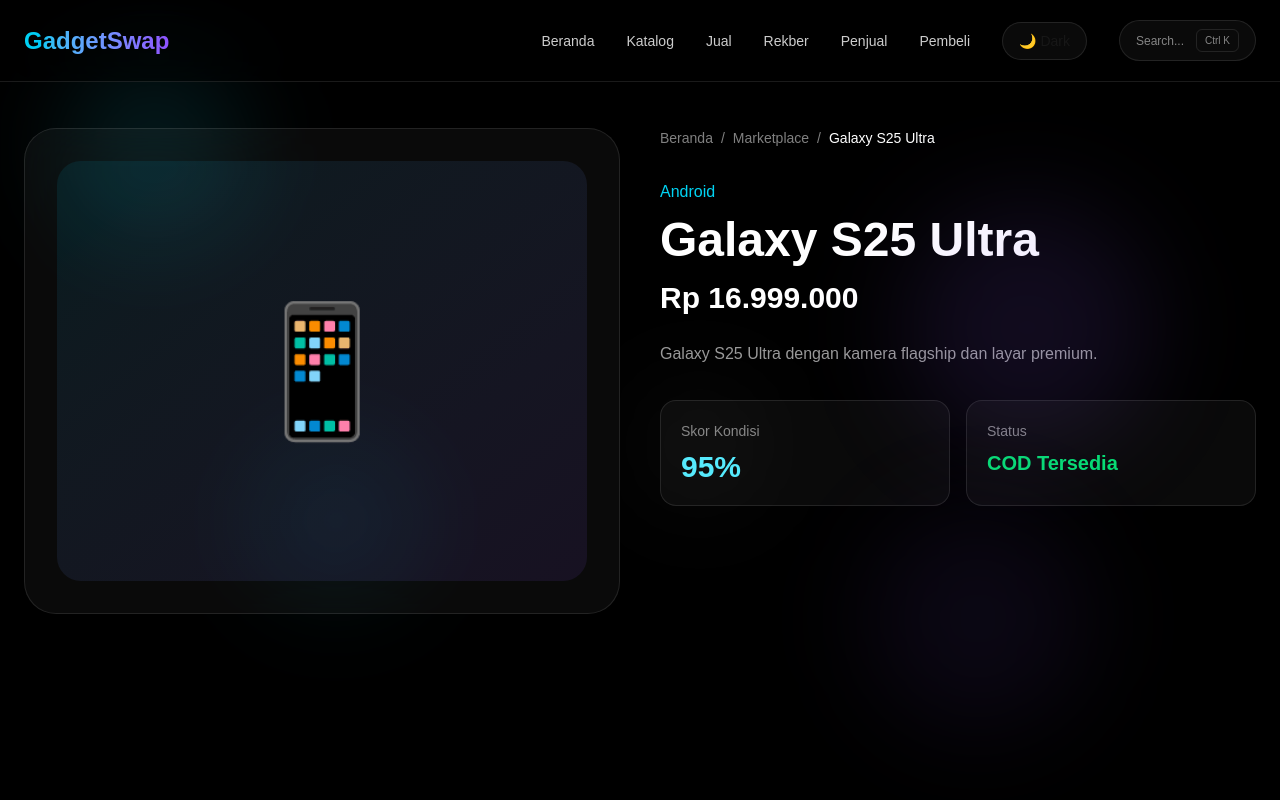
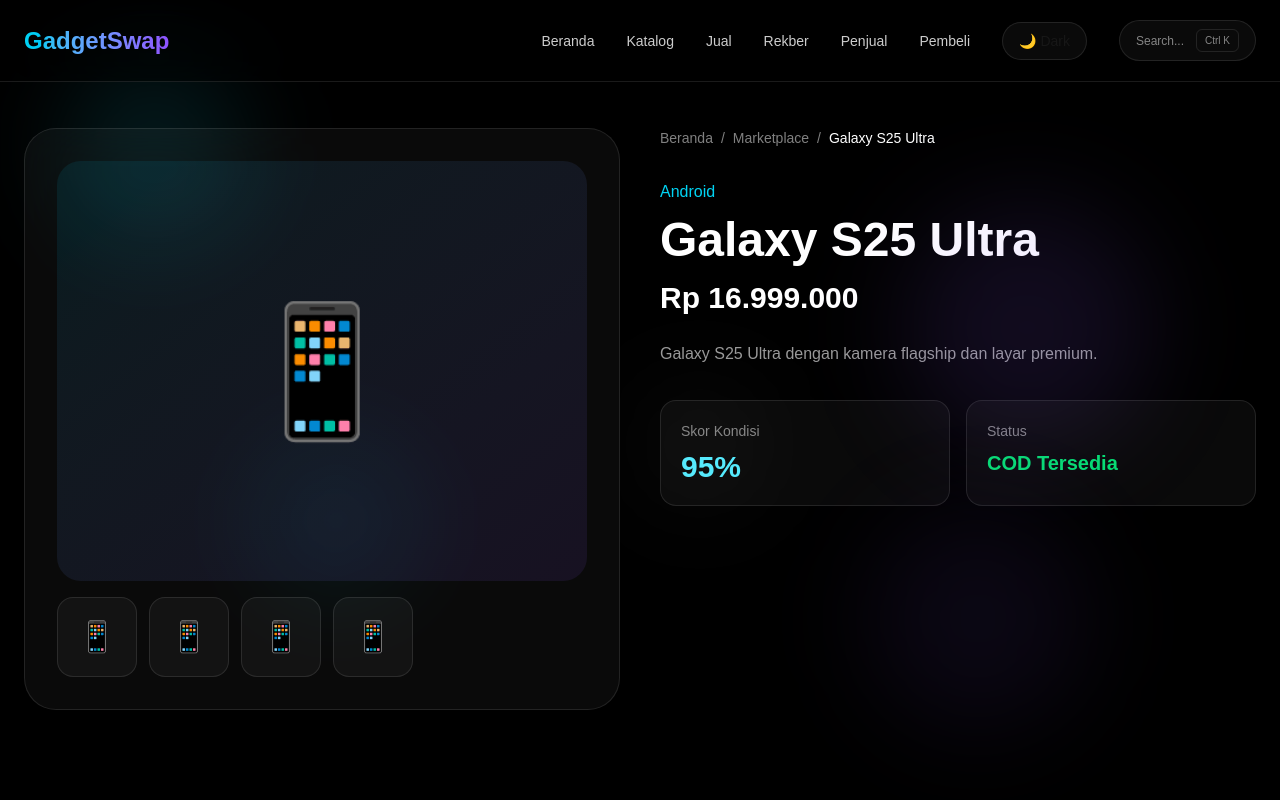
Before and after one commit to Rexlicky/gadgetswap, a Next.js app: page /product/galaxy-s25-ultra in a window 1280 px wide. Shown: the top 800 px of the page. Built offline with nearby package versions, Linux system fonts and the light colour scheme.

Commit message:
feat: add product image gallery

```diff
--- a/src/app/product/[slug]/page.js
+++ b/src/app/product/[slug]/page.js
@@ -1,6 +1,7 @@
 import { products } from "@/data/products";
 import ProductBreadcrumb from "@/components/product/ProductBreadcrumb";
 import RelatedProducts from "@/components/product/RelatedProducts";
+import ProductGallery from "@/components/product/ProductGallery";
 
 export default async function ProductDetailPage({ params }) {
   const { slug } = await params;
@@ -19,9 +20,7 @@
     <main className="min-h-screen bg-black text-white">
       <div className="mx-auto grid max-w-7xl gap-10 px-6 py-32 lg:grid-cols-2">
         <div className="rounded-[2rem] border border-white/10 bg-white/[0.04] p-8 backdrop-blur-xl">
-          <div className="flex h-[420px] items-center justify-center rounded-[1.5rem] bg-gradient-to-br from-cyan-500/10 to-violet-500/10">
-            <span className="text-9xl">{product.emoji}</span>
-          </div>
+          <ProductGallery emoji={product.emoji} />
         </div>
 
         <div>
--- /dev/null
+++ b/src/components/product/ProductGallery.jsx
@@ -0,0 +1,29 @@
+"use client";
+
+import { useState } from "react";
+
+export default function ProductGallery({ emoji }) {
+  const [selected, setSelected] = useState(emoji);
+
+  const images = [emoji, emoji, emoji, emoji];
+
+  return (
+    <div>
+      <div className="flex h-[420px] items-center justify-center rounded-[1.5rem] bg-gradient-to-br from-cyan-500/10 to-violet-500/10">
+        <span className="text-9xl">{selected}</span>
+      </div>
+
+      <div className="mt-4 flex gap-3">
+        {images.map((item, index) => (
+          <button
+            key={index}
+            onClick={() => setSelected(item)}
+            className="flex h-20 w-20 items-center justify-center rounded-2xl border border-white/10 bg-white/[0.04] transition hover:border-cyan-400/30"
+          >
+            <span className="text-3xl">{item}</span>
+          </button>
+        ))}
+      </div>
+    </div>
+  );
+}
```
